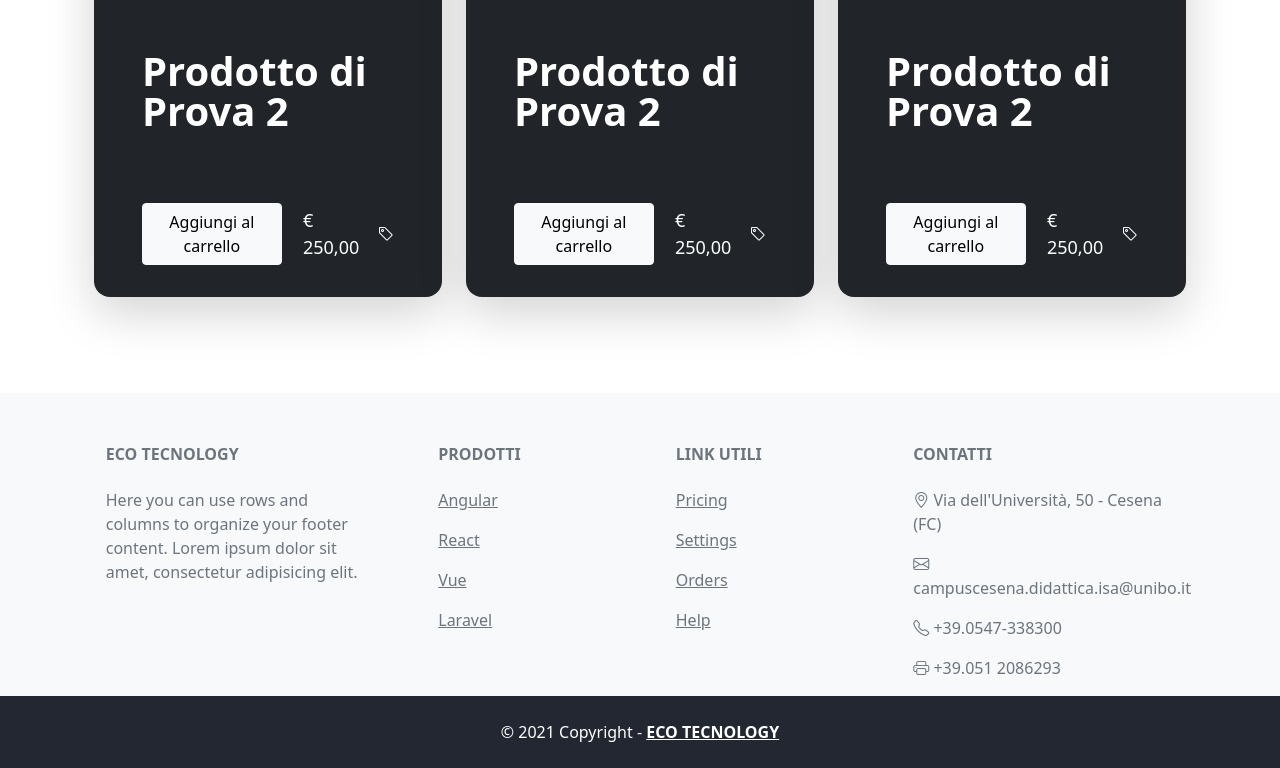
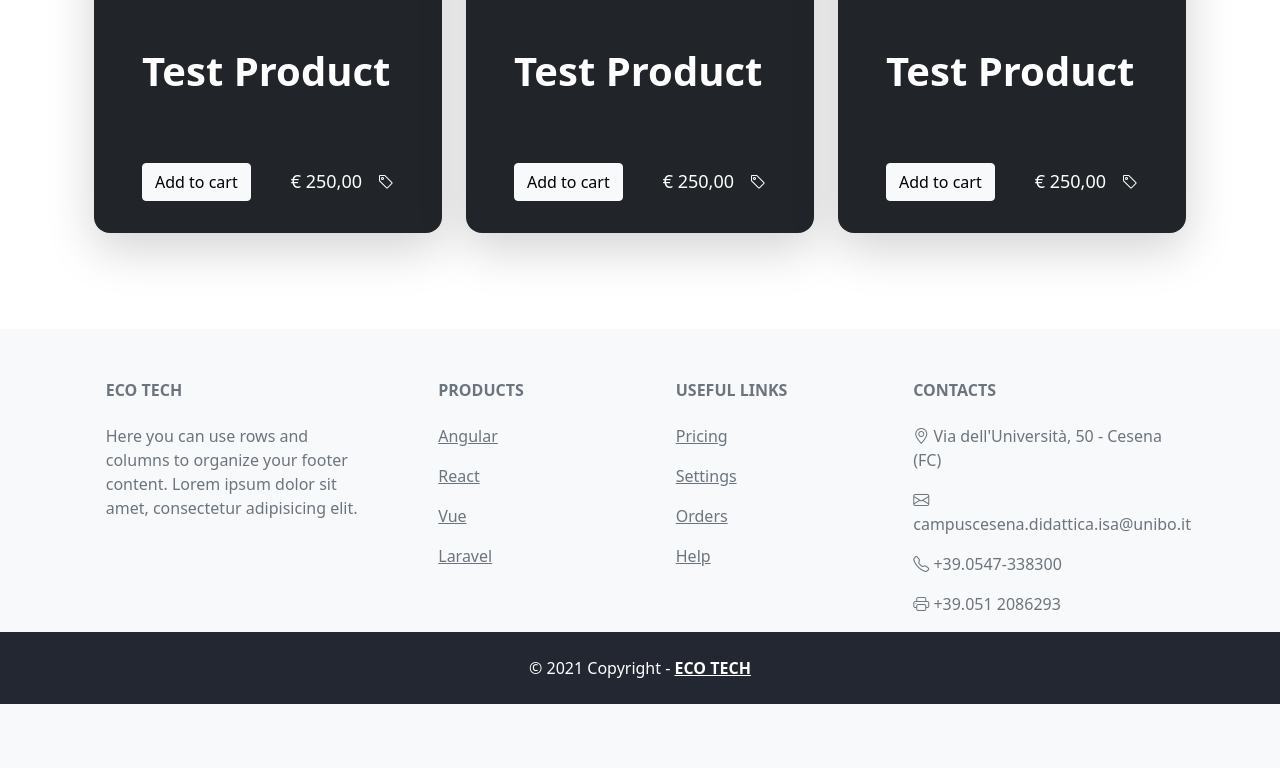
Before and after one commit to elisasimoni/EcoTech, a PHP site: page /shop.php in a window 1280 px wide. Shown: the part 483-1251 px from the top of the page. After the commit the page ends 1187 px from the top, so only its background shows below. Run offline with PHP 8.4, Linux system fonts and the light colour scheme; some libraries are stand-ins or nearby versions.

Commit message:
translate ita to eng

```diff
--- a/progettotw/php/template/base-dashbord.php
+++ b/progettotw/php/template/base-dashbord.php
@@ -20,7 +20,7 @@
     <body>
 
         <header class="navbar navbar-dark sticky-top flex-md-nowrap p-0 topheader">
-            <a class="navbar-brand col-md-3 col-lg-2 me-0 px-3" href="#">Eco - Tecnology</a>
+            <a class="navbar-brand col-md-3 col-lg-2 me-0 px-3" href="#">Eco - Tech</a>
             <button class="navbar-toggler position-absolute d-md-none collapsed" type="button" data-bs-toggle="collapse" data-bs-target="#sidebarMenu" aria-controls="sidebarMenu" aria-expanded="false" aria-label="Toggle navigation">
                 <span class="navbar-toggler-icon"></span>
             </button>
--- a/progettotw/php/template/base.php
+++ b/progettotw/php/template/base.php
@@ -22,7 +22,7 @@
 
     <nav class="navbar navbar-expand-md">
     <div class="container">
-        <a class="navbar-brand" href="index.php">ECO TECNOLOGY</a>
+        <a class="navbar-brand" href="index.php">ECO TECH</a>
 
         <!-- Bottone Hambuerger Menù -->
         <button class="navbar-toggler border-top-0 border-start-0 border-end-0 border-bottom-0 shadow-none" type="button" data-bs-toggle="collapse" data-bs-target="#navbarSupportedContent" aria-controls="navbarSupportedContent" aria-expanded="false" aria-label="Toggle navigation">
@@ -40,7 +40,7 @@
                     <a <?php isActive("shop.php"); ?>  class="nav-link" aria-current="page" href="shop.php">Shop</a>
                 </li>
                 <li class="nav-item">
-                    <a <?php isActive("tracking.php"); ?>  class="nav-link" aria-current="page" href="tracking.php">Tracking Ordini</a>
+                    <a <?php isActive("tracking.php"); ?>  class="nav-link" aria-current="page" href="tracking.php">Tracking</a>
                 </li>
             </ul>
 
@@ -78,7 +78,7 @@
             <!-- Grid column -->
             <div class="col-md-3 col-lg-4 col-xl-3 mx-auto mb-4">
             <!-- Content -->
-            <h6 class="text-uppercase fw-bold mb-4">Eco Tecnology</h6>
+            <h6 class="text-uppercase fw-bold mb-4">Eco Tech</h6>
             <p>
                 Here you can use rows and columns to organize your footer content. Lorem ipsum
                 dolor sit amet, consectetur adipisicing elit.
@@ -89,7 +89,7 @@
             <!-- Grid column -->
             <div class="col-md-2 col-lg-2 col-xl-2 mx-auto mb-4">
                 <!-- Links -->
-                <h6 class="text-uppercase fw-bold mb-4">Prodotti</h6>
+                <h6 class="text-uppercase fw-bold mb-4">products</h6>
                 <p><a href="#!" class="text-reset">Angular</a></p>
                 <p><a href="#!" class="text-reset">React</a></p>
                 <p><a href="#!" class="text-reset">Vue</a></p>
@@ -100,7 +100,7 @@
             <!-- Grid column -->
             <div class="col-md-3 col-lg-2 col-xl-2 mx-auto mb-4">
                 <!-- Links -->
-                <h6 class="text-uppercase fw-bold mb-4">Link Utili</h6>
+                <h6 class="text-uppercase fw-bold mb-4">Useful Links</h6>
                 <p><a href="#!" class="text-reset">Pricing</a></p>
                 <p><a href="#!" class="text-reset">Settings</a></p>
                 <p><a href="#!" class="text-reset">Orders</a></p>
@@ -111,7 +111,7 @@
             <!-- Grid column -->
             <div class="col-md-4 col-lg-3 col-xl-3 mx-auto mb-md-0 mb-4">
                 <!-- Links -->
-                <h6 class="text-uppercase fw-bold mb-4">Contatti</h6>
+                <h6 class="text-uppercase fw-bold mb-4">Contacts</h6>
                 <p><i class="bi bi-geo-alt"></i> Via dell'Università, 50 - Cesena (FC)</p>
                 <p><i class="bi bi-envelope"></i> campuscesena.didattica.isa@unibo.it</p>
                 <p><i class="bi bi-telephone"></i> +39.0547-338300</p>
@@ -126,7 +126,7 @@
 
     <!-- Copyright -->
     <div class="text-center p-4 principal">© 2021 Copyright -
-        <a class="text-reset fw-bold" href="index.php">ECO TECNOLOGY</a>
+        <a class="text-reset fw-bold" href="index.php">ECO TECH</a>
     </div>
     <!-- Copyright -->
     </footer>
--- a/progettotw/php/template/hero.php
+++ b/progettotw/php/template/hero.php
@@ -4,7 +4,7 @@
             <img src="img/boot.png" class="d-block mx-lg-auto img-fluid" alt="Bootstrap Themes" width="700" height="500" loading="lazy">
         </div>
         <div class="col-lg-6">
-            <h1 class="display-5 fw-bold lh-1 mb-3">Perché dovresti acquistare sul nostro shop ?</h1>
+            <h1 class="display-5 fw-bold lh-1 mb-3">Why you should buy from our shop?</h1>
             <p class="lead">Quickly design and customize responsive mobile-first sites with Bootstrap, the world’s most popular front-end open source toolkit, featuring Sass variables and mixins, responsive grid system, extensive prebuilt components, and powerful JavaScript plugins.</p>
             <div class="d-grid gap-2 d-md-flex justify-content-md-start">
                 <button type="button" class="btn btn-primary btn-lg px-4 me-md-2">Primary</button>
--- a/progettotw/php/template/product-single-line.php
+++ b/progettotw/php/template/product-single-line.php
@@ -1,6 +1,6 @@
 <div class="container px-4 py-5" id="custom-cards">
 
-    <h2 class="pb-2 border-bottom">Prodotti in Evidenza</h2>
+    <h2 class="pb-2 border-bottom">featured products</h2>
 
     <div class="row row-cols-1 row-cols-lg-3 align-items-stretch g-4 py-5">
 
@@ -8,10 +8,10 @@
             <div class="card card-cover h-100 overflow-hidden text-white bg-dark rounded-5 shadow-lg border-top-0 border-start-0 border-end-0 border-bottom-0">
                 <img class="card-image" src="https://urbanwear.thunder-stores.com/wp-content/uploads/2021/06/HAVEN-KAPITAL-5G-Cotton-Cable-Knitb-x-Leather-Himalayan-Cap-KHAKI-1_2048x2048.progressive_e6921c96-6b81-4f8e-8bde-214652f29424_2048x2048.progressive-1229x1536.jpg" class="card-img-top" alt="...">
                 <div class="d-flex flex-column h-100 p-5 pt-1 pb-3 text-white text-shadow-1">
-                    <h2 class="pt-0 mt-5 mb-4 display-6 lh-1 fw-bold">Prodotto di Prova 2</h2>
+                    <h2 class="pt-0 mt-5 mb-4 display-6 lh-1 fw-bold">Test Product</h2>
                     <ul class="d-flex list-unstyled mt-5">
                         <li class="me-auto">
-                            <button class="btn btn-light">Aggiungi al carrello</button>
+                            <button class="btn btn-light">Add to cart</button>
                         </li>
                         <li class="d-flex align-items-center me-3">
                             <svg class="bi me-2" width="1em" height="1em"><use xlink:href="#geo-fill"/></svg>
@@ -29,10 +29,10 @@
             <div class="card card-cover h-100 overflow-hidden text-white bg-dark rounded-5 shadow-lg border-top-0 border-start-0 border-end-0 border-bottom-0">
                 <img class="card-image" src="https://upload.wikimedia.org/wikipedia/commons/a/ab/Gallet_clamshell_600x600_movement.jpg" class="card-img-top" alt="...">
                 <div class="d-flex flex-column h-100 p-5 pt-1 pb-3 text-white text-shadow-1">
-                    <h2 class="pt-0 mt-5 mb-4 display-6 lh-1 fw-bold">Prodotto di Prova 2</h2>
+                    <h2 class="pt-0 mt-5 mb-4 display-6 lh-1 fw-bold">Test Product</h2>
                     <ul class="d-flex list-unstyled mt-5">
                         <li class="me-auto">
-                            <button class="btn btn-light">Aggiungi al carrello</button>
+                            <button class="btn btn-light">Add to cart</button>
                         </li>
                         <li class="d-flex align-items-center me-3">
                             <svg class="bi me-2" width="1em" height="1em"><use xlink:href="#geo-fill"/></svg>
@@ -51,10 +51,10 @@
             <div class="card card-cover h-100 overflow-hidden text-white bg-dark rounded-5 shadow-lg border-top-0 border-start-0 border-end-0 border-bottom-0">
                 <img class="card-image" src="https://urbanwear.thunder-stores.com/wp-content/uploads/2021/06/HAVEN-KAPITAL-5G-Cotton-Cable-Knitb-x-Leather-Himalayan-Cap-KHAKI-1_2048x2048.progressive_e6921c96-6b81-4f8e-8bde-214652f29424_2048x2048.progressive-1229x1536.jpg" class="card-img-top" alt="...">
                 <div class="d-flex flex-column h-100 p-5 pt-1 pb-3 text-white text-shadow-1">
-                    <h2 class="pt-0 mt-5 mb-4 display-6 lh-1 fw-bold">Prodotto di Prova 2</h2>
+                    <h2 class="pt-0 mt-5 mb-4 display-6 lh-1 fw-bold">Test Product</h2>
                     <ul class="d-flex list-unstyled mt-5">
                         <li class="me-auto">
-                            <button class="btn btn-light">Aggiungi al carrello</button>
+                            <button class="btn btn-light">Add to cart</button>
                         </li>
                         <li class="d-flex align-items-center me-3">
                             <svg class="bi me-2" width="1em" height="1em"><use xlink:href="#geo-fill"/></svg>
```
Also changed, not shown: progettotw/php/template/login-form.php (+5 -5 lines).
